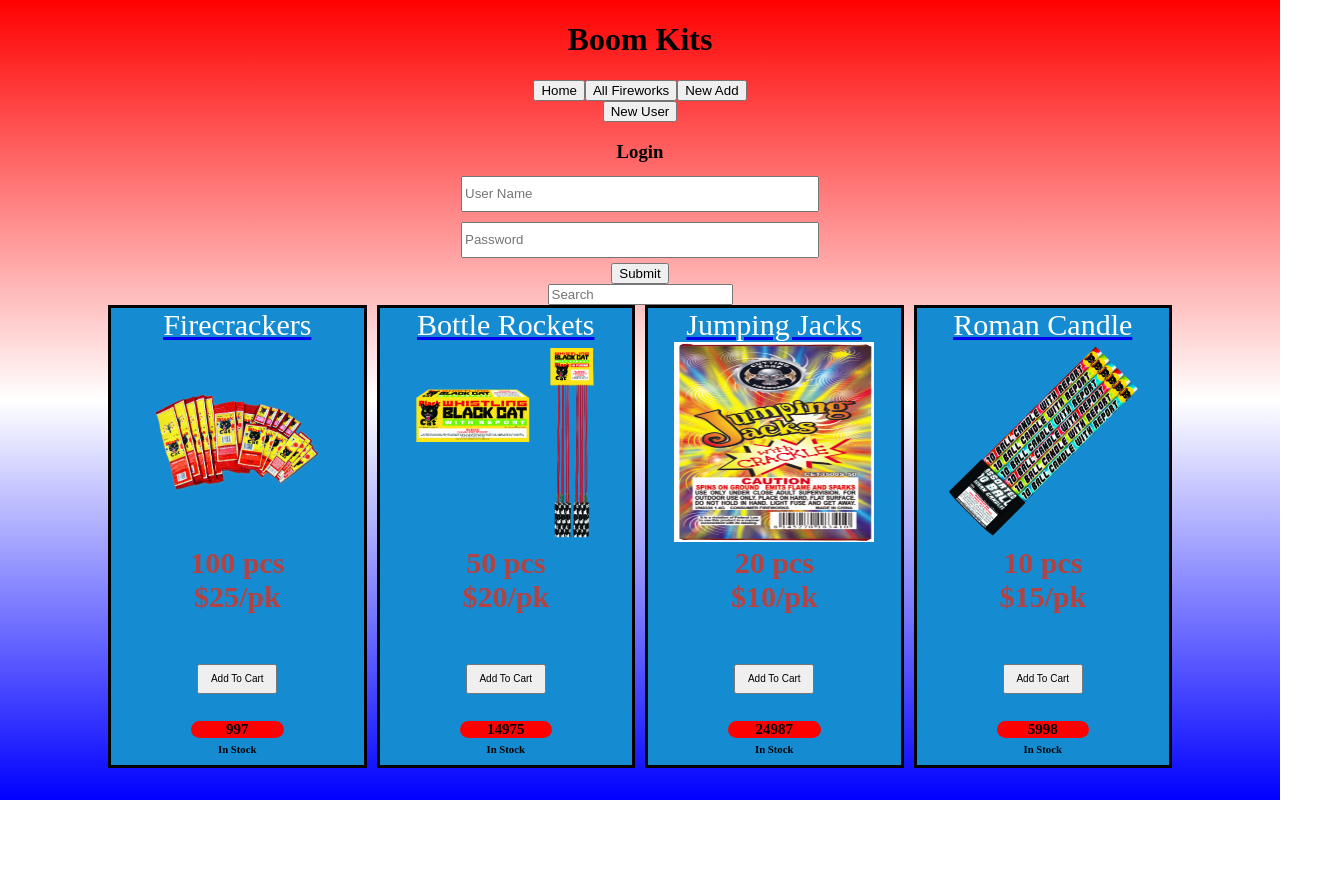
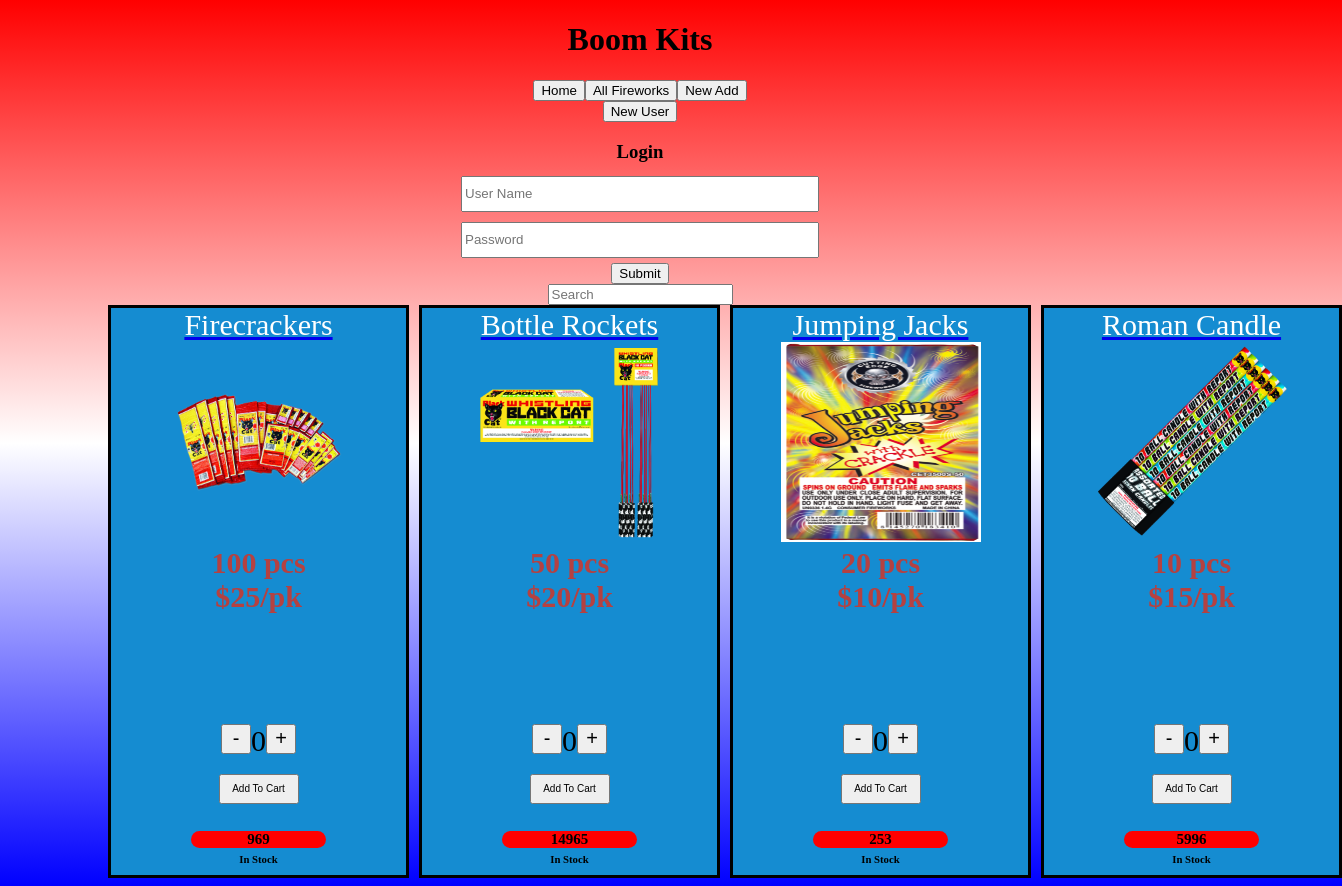
Before and after one commit to rhaynes3k/fireworks-app, a React (Create React App) app: page /fireworks in a window 1280 px wide. Shown: the whole page, 1342 px wide, since content can reach past the window. Before the commit the page ends 800 px from the top, so only its background shows below. Built offline with nearby package versions, Linux system fonts and the light colour scheme; data requests are answered from the project's data file.

Commit message:
Refactored Add To Cart funtionality with +/- buttons

```diff
--- a/data/db.json
+++ b/data/db.json
@@ -5,7 +5,7 @@
       "qty": "100",
       "price": 25,
       "img": "Firecrackers.png",
-      "inStock": 997,
+      "inStock": 969,
       "details": "Loud popping sound after light fuse",
       "id": 1
     },
@@ -14,7 +14,7 @@
       "qty": "50",
       "price": 20,
       "img": "BottleRockets.png",
-      "inStock": 14975,
+      "inStock": 14965,
       "details": "Flies 200ft up and pop!",
       "id": 2
     },
@@ -23,7 +23,7 @@
       "qty": "20",
       "price": 10,
       "img": "jumpingJacks.png",
-      "inStock": 24987,
+      "inStock": 253,
       "details": "Spinning colors of light on ground",
       "id": 3
     },
@@ -32,7 +32,7 @@
       "qty": "10",
       "price": 15,
       "img": "roman.png",
-      "inStock": 5998,
+      "inStock": 5996,
       "details": "Emits colored ball of light into the sky",
       "id": 4
     }
--- a/src/App.css
+++ b/src/App.css
@@ -150,3 +150,17 @@ input.textbox {
 h3 {
   margin-bottom: -10px;
 }
+
+.totCnt {
+  display:flex;
+  margin: 110px;
+  margin-bottom: 10px;
+  font-size: 30px;
+}
+
+.btn3 {
+  height: 30px;
+  width: 30px;
+  font-size: 20px;
+  margin-bottom: inherit;
+}
--- a/src/App.js
+++ b/src/App.js
@@ -40,7 +40,7 @@ function App() {
     const newState = fWorks.map(f => {
       if(f.id == updateStock.id) {
         console.log(f.name)
-        return {...f, inStock: updateStock.inStock - 1}
+        return {...f, inStock: updateStock.inStock - updateStock.cnt}
       }
       console.log('UPDATED CHK OUT OBJECT', f)
       return f
--- a/src/Components/fireworksCards.js
+++ b/src/Components/fireworksCards.js
@@ -1,16 +1,37 @@
 import React from 'react'
 import {Link} from 'react-router-dom'
+import {useState} from 'react'
 
 // import {Card} from 'semantic-ui-react'
 
 function FireworksCards({addTot, setAddTot, cartList, setCartList, fc, onStockEdit, setTotView}){
+  const [cnt, setCnt] = useState(0)
 
   const {id, name, img, qty, price, inStock} = fc
 
+  let counts = []
+
+  function addToTot(e) {
+    e.preventDefault()
+    setCnt(cnt+1)
+    console.log(e.target.num)
+  }
+
+  function subtTot(e) {
+    console.log(e.target.num)
+    if(cnt<=0){
+      setCnt(0)
+    }else {
+      setCnt(cnt-1)
+    }
+    console.log(cnt)
+  }
+
   const addToCart = (e) => {
-    let fEdit = {'id': id, 'key': cartList.length, 'name': name, 'inStock': inStock, 'qty': qty, 'price': price}
+    let fEdit = {'id': id, 'key': cartList.length, 'name': name, 'inStock': inStock, 'qty': qty, 'price': price, 'cnt': cnt}
     setCartList(cartList => [...cartList, fEdit])
     setTotView(true)
+    setCnt(0)
     console.log('addTot', addTot, 'cartList', cartList, 'FEDIT', fEdit)
   }
 
@@ -23,7 +44,10 @@ function FireworksCards({addTot, setAddTot, cartList, setCartList, fc, onStockEd
         <h5 className='f-text'>{qty} pcs <br />
           ${price}/pk
         </h5>
-        <input className= 'btn' type='button' name='cart' value='Add To Cart' id={id} onClick={addToCart} />
+        <div className='totCnt'>
+          <input className='btn3' type='button' value='-' num={cnt} onClick={subtTot} />{cnt}<input className='btn3' type='button' value='+' num={cnt} onClick={addToTot} />
+        </div>
+        <input className= 'btn' type='button' name='cart' value='Add To Cart' id={id} num={cnt} onClick={addToCart} />
         <br />
         <h6 className='stk'>
           {inStock}
--- a/src/Components/totals.js
+++ b/src/Components/totals.js
@@ -1,21 +1,21 @@
 import React from 'react'
 import {useState, useEffect} from 'react'
 
-function Totals({cartList, setCartList, onStockEdit}) {
+function Totals({cartList, setCartList, onStockEdit, cnt, setCnt}) {
   console.log(cartList)
   const [addTot, setAddTot] = useState(0)
   const [chObj, setChObj] = useState()
 
 
 
-  let invList = cartList.map((l, index) => <li id={l.key} > {l.name} - ${l.price} <input id={l.key} type='button' value='Delete' onClick={remove} /> </li>)
+  let invList = cartList.map((l, index) => <li id={l.key} > ({l.cnt}) {l.name} - ${l.price * l.cnt} <input id={l.key} type='button' value='Delete' onClick={remove} /> </li>)
   console.log(invList)
 
 useEffect(
   () => {
     console.log(cartList, addTot)
     let i = 0
-    setAddTot(cartList.map(t => t.price).reduce((acc, t) => acc + t, i))
+    setAddTot(cartList.map(t => t.price*t.cnt).reduce((acc, t) => acc + t, i))
     console.log(addTot)
 }, [cartList, setCartList])
 
```
Also changed, not shown: 1 other file (tests, documents, lock files or other folders).
